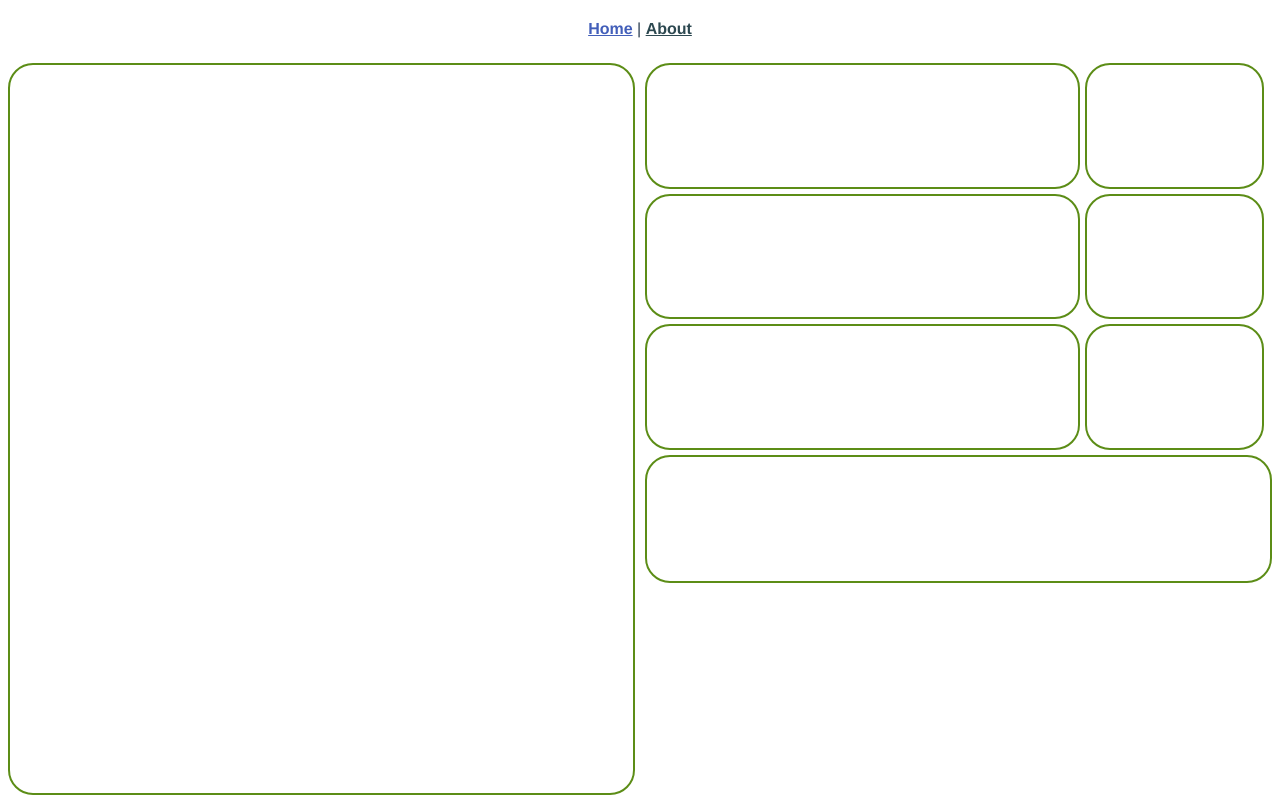
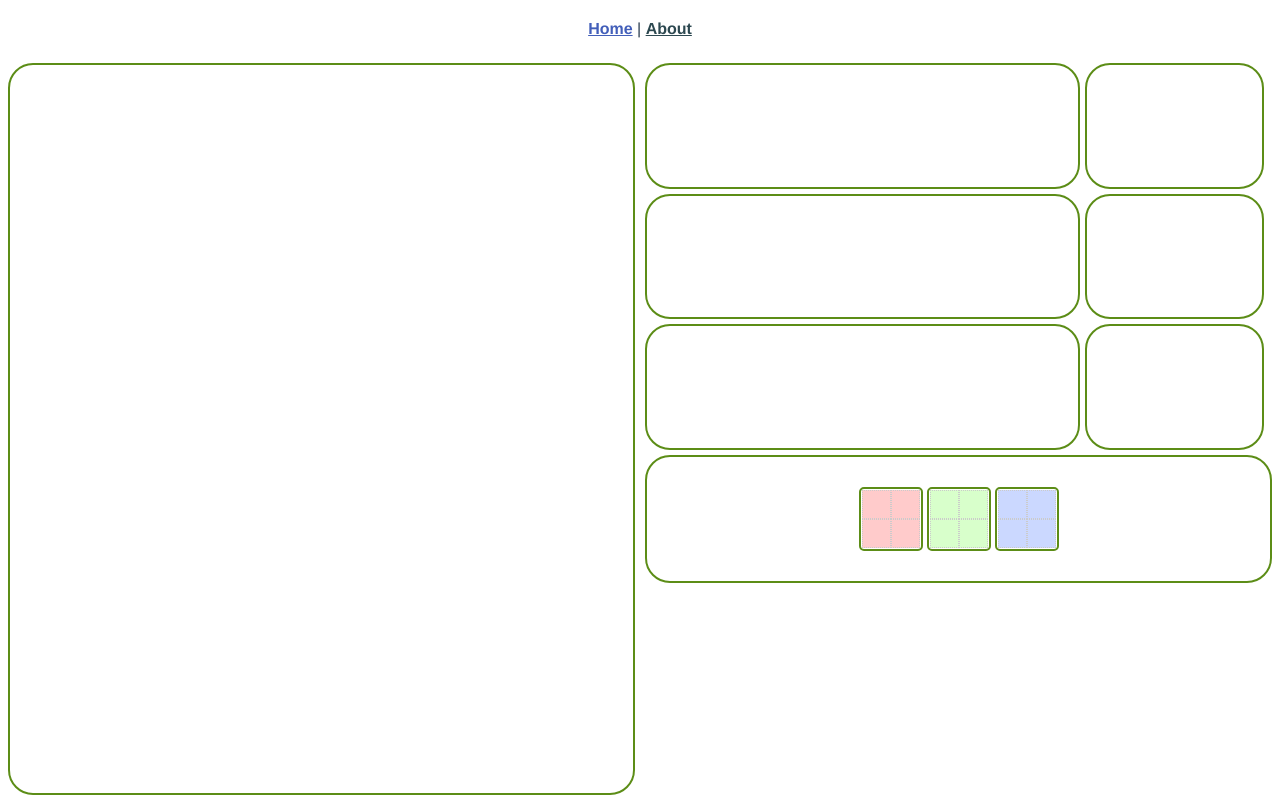
Before and after one commit to philip-dale/squares, a Vue app: page /settings in a window 1280 px wide. Built offline with nearby package versions, Linux system fonts and the light colour scheme.

Commit message:
Added ghost images to sink

```diff
--- a/src/App.vue
+++ b/src/App.vue
@@ -7,6 +7,18 @@
     <router-view/>
   </div>
 </template>
+
+<script>
+import { gameStateStore } from "./stores/gameState"
+
+export default {
+  setup() {
+    const gameState = gameStateStore();
+    gameState.reset()
+    return {gameState };
+  },
+}
+</script>
 
 <style>
 html, body {
--- a/src/components/SampleContainer.vue
+++ b/src/components/SampleContainer.vue
@@ -8,6 +8,15 @@
     @click="click()"
     :style="{'align-items':alignItems, 'align-content':alignItems, 'justify-content':alignItems}"
   >
+  <div class="ifContainer" v-if="showGhosts" >
+      <div
+        v-for="s in this.settings.getMaxParts"
+        v-bind:key="s"
+      >
+        <SampleDisplay parent="" uid="" :ghostId="s-1"/>
+      </div>
+    </div>
+    <div class="ifContainer" v-else>
       <div
         v-for="s in this.samples.containerSamples(this.id)"
         v-bind:key="s"
@@ -17,11 +26,13 @@
         <SampleDisplay :parent="s.parentId" :uid="s.uid" />
       </div>
     </div>
+  </div>
 </template>
 
 <script>
 import { samplesStore } from "../stores/samplesStore";
 import { settingsStore } from "../stores/settings";
+import { gameStateStore } from "../stores/gameState"
 import SampleDisplay from "@/components/SampleDisplay.vue";
 
 export default {
@@ -44,7 +55,8 @@ export default {
   setup() {
     const samples = samplesStore();
     const settings = settingsStore();
-    return { samples, settings };
+    const gameState = gameStateStore();
+    return { samples, settings, gameState };
   },
   created() {
     this.samples.init(this.id, this.maxSamples);
@@ -81,6 +93,9 @@ export default {
         return 'flex-start'
       }
       return 'center'
+    },
+    showGhosts() {
+      return this.containerType === "sink" && this.settings.getGameType === "standard"
     }
   },
   methods: {
@@ -93,8 +108,15 @@ export default {
     onDrop(evt, newParent) {
       const uid = evt.dataTransfer.getData("uid");
       const parentId = evt.dataTransfer.getData("parentId");
+      if(uid == "" ) {
+        return
+      }
+      const pureVal = this.samples.pureVal(parentId, uid)
       if (this.destroy) {
+        if(pureVal != -1) {
+          this.gameState.addCompletedSample(pureVal)
           this.samples.remove(parentId, uid);
+        }
       } else {
         this.samples.move(parentId, uid, newParent);
       }
@@ -110,8 +132,12 @@ export default {
       }
     },
     click() {
+      const pureVal = this.samples.selectedPureVal()
       if (this.destroy) {
+        if(pureVal != -1) {
+          this.gameState.addCompletedSample(pureVal)
           this.samples.removeSelected();
+        }
       } else if (this.samples.hasSpace(this.id)){
         this.samples.moveSelected(this.id)
       }
@@ -143,7 +169,11 @@ export default {
   padding: 10px;
   display: flex;
   flex-wrap: wrap;
-  /* align-content: flex-start; */
-  /* justify-content: center; */
 }
+
+.ifContainer {
+  display: flex;
+  flex-wrap: wrap;
+}
+
 </style>
--- a/src/components/SampleDisplay.vue
+++ b/src/components/SampleDisplay.vue
@@ -6,8 +6,9 @@
         v-bind:key="x"
         class="displayCell"
       >
-        <PartDisplay :partId="this.samples.sample(this.parent, this.uid).parts[x - 1][y - 1]" :opacity="this.opacity"/>
-        <!-- {{ this.samples.sample(this.parent, this.uid).parts[x - 1][y - 1] }} -->
+        <PartDisplay v-if="ghostId === -1" :partId="this.samples.sample(this.parent, this.uid).parts[x - 1][y - 1]" :opacity="this.opacity"/>
+        <PartDisplay v-else :partId="ghostId" :opacity="this.opacity"/>
+
       </div>
     </div>
   </div>
@@ -16,6 +17,7 @@
 <script>
 import { samplesStore } from "../stores/samplesStore";
 import { settingsStore } from "../stores/settings";
+import { gameStateStore } from "../stores/gameState"
 import PartDisplay from "@/components/PartDisplay.vue";
 
 export default {
@@ -23,6 +25,10 @@ export default {
   props: {
     parent: String,
     uid: String,
+    ghostId: {
+      type: Number,
+      default: -1,
+    }
   },
   components: {
     PartDisplay,
@@ -30,23 +36,36 @@ export default {
   setup() {
     const samples = samplesStore();
     const settings = settingsStore();
-    return { samples, settings };
+    const gameState = gameStateStore();
+    return { samples, settings, gameState };
   },
   computed: {
     opacity() {
-      return this.samples.sample(this.parent, this.uid).lives / this.settings.getMaxLives
+      if(this.ghostId === -1) {
+        return this.samples.sample(this.parent, this.uid).lives / this.settings.getMaxLives
+      } else {
+        if(this.gameState.getSamplesCompleted[this.ghostId.toString()] > 0) {
+          return 1
+        } else {
+          return 0.2
+        }
+      }
+
     },
     boarderColor() {
-      if(this.samples.sample(this.parent, this.uid).selected) {
-        return 'red'
-      } else {
-        return '#5c8d17'
+      if(this.ghostId === -1) {
+        if(this.samples.sample(this.parent, this.uid).selected) {
+          return 'red'
+        }
       }
+      return '#5c8d17'
     }
   },
   methods: {
     click() {
-      this.samples.toggleSelect(this.parent, this.uid)
+      if(this.ghostId === -1) {
+        this.samples.toggleSelect(this.parent, this.uid)
+      }
     }
   }
 };
@@ -61,7 +80,6 @@ export default {
   border-radius: 5px;
   border-style: solid;
   border-width: 2px;
-  /* border: #5c8d17; */
   padding: 1px;
   margin: 2px;
   width: 4em;
@@ -76,7 +94,6 @@ export default {
 }
 
 .displayCell {
-
   flex-grow: 1
 }
 </style>
--- /dev/null
+++ b/src/stores/gameState.js
@@ -0,0 +1,24 @@
+import { defineStore } from 'pinia'
+import { settingsStore } from './settings'
+
+export const gameStateStore = defineStore('gameState', {
+    state: () => ({
+        samplesCompleted: {},
+    }),
+    getters: {
+        getSamplesCompleted: (state) => {
+            return state.samplesCompleted
+        },
+    },
+    actions: {
+        reset() {
+            const settings = settingsStore()
+            for(let i=0; i<settings.getMaxParts; i++) {
+                this.samplesCompleted[i.toString()] = 0
+            }
+        },
+        addCompletedSample(sampleNumber) {
+            this.samplesCompleted[sampleNumber.toString()]++;
+        }
+    },
+})
--- a/src/stores/samplesStore.js
+++ b/src/stores/samplesStore.js
@@ -26,6 +26,20 @@ function generatePart(parts) {
 
     return contributingParts[Math.floor(Math.random() * contributingParts.length)]
 
+}
+
+function isPureSample(parts) {
+    const settings = settingsStore()
+    const size = settings.getSize
+    const compare = parts[0][0]
+    for (let x = 0; x < size.x; x++) {
+        for (let y = 0; y < size.y; y++) {
+            if (compare != parts[x][y]) {
+                return -1
+            }
+        }
+    }
+    return compare
 }
 
 function mergeSample(samples) {
@@ -63,6 +77,17 @@ export const samplesStore = defineStore('samples', {
                     return true
                 }
                 return Object.keys(state.allSamples[containerId]).length < state.storeCapacity[containerId]
+            }
+        },
+        pureVal: (state) => {
+            return (containerId, uid) => isPureSample(state.allSamples[containerId][uid].parts)
+        },
+        selectedPureVal: (state) => {
+            return () => {
+                if(state.selected.parentId != -1) {
+                    return isPureSample(state.allSamples[state.selected.parentId][state.selected.uid].parts)
+                }
+                return -1
             }
         }
     },
--- a/src/stores/settings.js
+++ b/src/stores/settings.js
@@ -2,8 +2,8 @@ import { defineStore } from 'pinia'
 
 export const settingsStore = defineStore('settings', {
     state: () => ({
-        size: { x: 2, y: 3 },
-        maxParts: 2,
+        size: { x: 2, y: 2 },
+        maxParts: 3,
         colourList: ['#ff0000', '#40ff00', '#0040ff', '#ff00ff', '#ffbf00', '#449c90', '#8000ff', '#00ff80', '#4420db', '#bb639c'],
         maxLives: 3,
         spawnMax: 49,
@@ -11,6 +11,7 @@ export const settingsStore = defineStore('settings', {
         mergeInMin: 3,
         mergeOutMax: 1,
         sinkMax: -1,
+        gameType: "standard",
     }),
     getters: {
         getSize: (state) => {
@@ -42,5 +43,8 @@ export const settingsStore = defineStore('settings', {
         getMergeInMin: (state) => {
             return state.mergeInMin
         },
+        getGameType: (state) => {
+            return state.gameType
+        },
     },
 })
```
Lines whose indentation alone changed are shown as unchanged.
